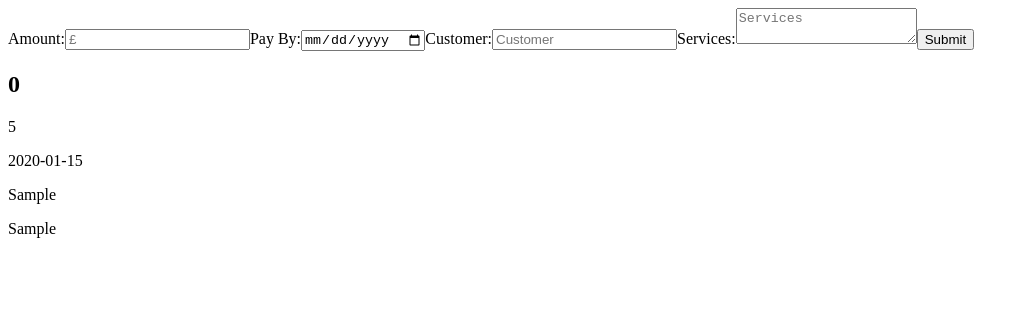
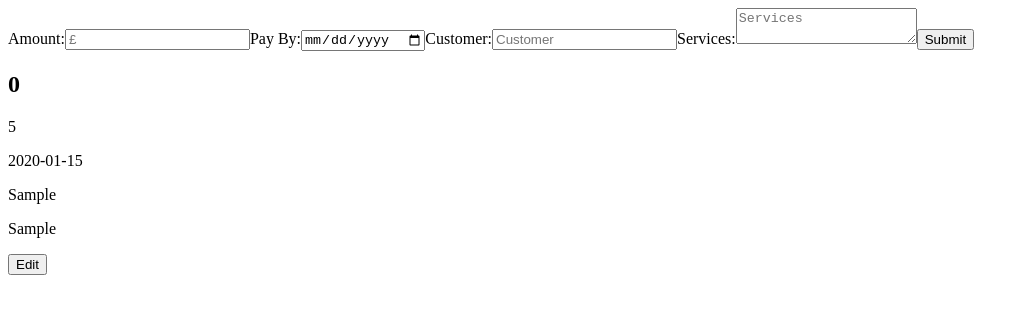
Before and after one commit to oilyquack/Nimbla-Invoice-Tracker, a React app: page / in a window 1280 px wide. Both pictures are taken after typing "5", "2020-01-15", "Sample", "Sample" into the empty fields and a click on the button "Submit". Shown: the top 314 px of the page, without its empty margins (0-1029 px from the left). Built offline with nearby package versions, Linux system fonts and the light colour scheme.

Commit message:
toggle between edit mode and view mode of mapped invoices

```diff
--- a/src/components/App.js
+++ b/src/components/App.js
@@ -10,10 +10,10 @@ class App extends React.Component {
       invoices: []
     };
 
-    this.receiver = this.receiver.bind(this);
+    this.invoiceReceiver = this.invoiceReceiver.bind(this);
   }
 
-  receiver(invoice) {
+  invoiceReceiver(invoice) {
     this.setState({
       invoices: [...this.state.invoices, invoice]
     });
@@ -24,7 +24,7 @@ class App extends React.Component {
       <div>
         <SubmitForm
           invoiceID={this.state.invoices.length}
-          receiver={this.receiver}
+          invoiceReceiver={this.invoiceReceiver}
         />
         <Invoices invoices={this.state.invoices} />
       </div>
--- /dev/null
+++ b/src/components/DisplayInvoice.js
@@ -0,0 +1,30 @@
+import React from "react";
+
+class DisplayInvoice extends React.Component {
+  constructor(props) {
+    super(props);
+
+    this.handleClick = this.handleClick.bind(this);
+  }
+
+  handleClick(event) {
+    event.preventDefault();
+
+    this.props.editReceiver("edit");
+  }
+
+  render() {
+    return (
+      <div>
+        <h2>{this.props.invoiceId}</h2>
+        <p>{this.props.amount}</p>
+        <p>{this.props.payBy}</p>
+        <p>{this.props.customer}</p>
+        <p>{this.props.services}</p>
+        <button onClick={this.handleClick}>Edit</button>
+      </div>
+    );
+  }
+}
+
+export default DisplayInvoice;
--- /dev/null
+++ b/src/components/EditInvoice.js
@@ -0,0 +1,26 @@
+import React from "react";
+
+class EditInvoice extends React.Component {
+  constructor() {
+    super();
+
+    this.handleClick = this.handleClick.bind(this);
+  }
+
+  handleClick(event) {
+    event.preventDefault();
+
+    this.props.editReceiver("view");
+  }
+
+  render() {
+    return (
+      <form>
+        <h2>EDIT MODE</h2>
+        <button onClick={this.handleClick}>Save</button>
+      </form>
+    );
+  }
+}
+
+export default EditInvoice;
--- a/src/components/Invoice.js
+++ b/src/components/Invoice.js
@@ -1,15 +1,45 @@
 import React from "react";
+import DisplayInvoice from "./DisplayInvoice";
+import EditInvoice from "./EditInvoice";
 
-function Invoice({ invoiceId, amount, payBy, customer, services }) {
-  return (
-    <div>
-      <h2>{invoiceId}</h2>
-      <p>{amount}</p>
-      <p>{payBy}</p>
-      <p>{customer}</p>
-      <p>{services}</p>
-    </div>
-  );
+class Invoice extends React.Component {
+  constructor() {
+    super();
+
+    this.state = {
+      mode: "view"
+    };
+
+    this.editReceiver = this.editReceiver.bind(this);
+  }
+
+  editReceiver(mode) {
+    this.setState({
+      mode
+    });
+  }
+
+  render() {
+    if (this.state.mode === "view") {
+      return (
+        <DisplayInvoice
+          invoiceId={this.props.invoiceId}
+          amount={this.props.amount}
+          payBy={this.props.payBy}
+          customer={this.props.customer}
+          services={this.props.services}
+          editReceiver={this.editReceiver}
+        />
+      );
+    } else {
+      return (
+        <EditInvoice
+          invoiceId={this.props.invoiceId}
+          editReceiver={this.editReceiver}
+        />
+      );
+    }
+  }
 }
 
 export default Invoice;
--- a/src/components/SubmitForm.js
+++ b/src/components/SubmitForm.js
@@ -53,7 +53,7 @@ class SubmitForm extends React.Component {
       services: this.state.services
     };
 
-    this.props.receiver(invoice);
+    this.props.invoiceReceiver(invoice);
 
     this.setState({
       amount: "",
```
